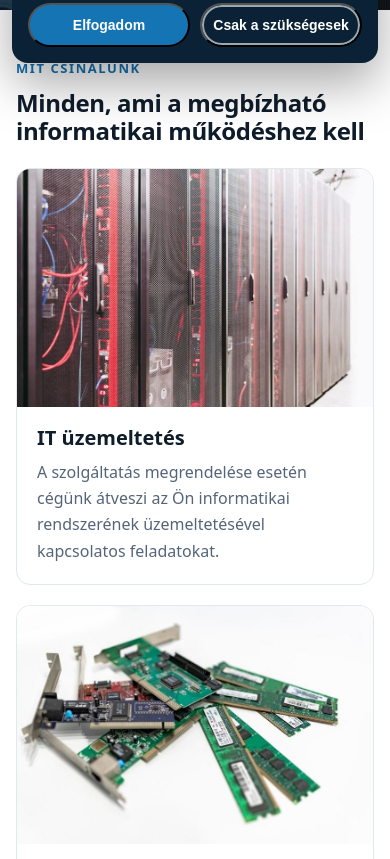
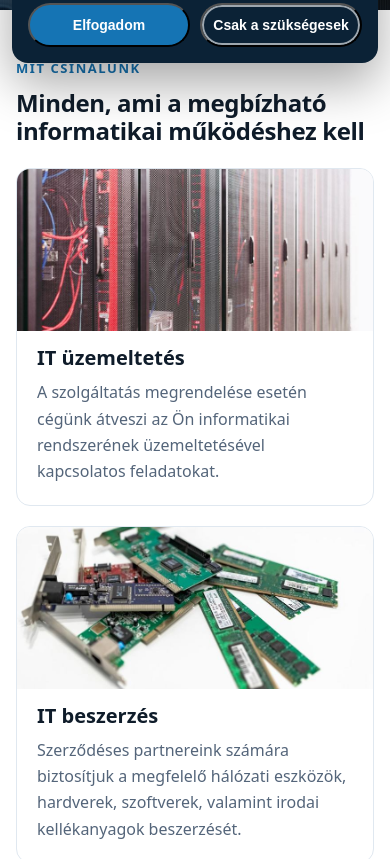
Before and after one commit to EosReborn/lksystems, a plain HTML site: page index.html in a window 390 px wide. Shown: the part 769-1628 px from the top of the page. Drawn offline with Linux system fonts and the light colour scheme.

Commit message:
Mobil: laposabb kártyaképek (2.2:1)
Co-Authored-By: Claude Sonnet 5.5 <noreply@anthropic.com>

```diff
--- a/style.css
+++ b/style.css
@@ -216,3 +216,7 @@ footer a{color:#cfe3f5}
 .card:hover .media{transform:scale(1.04)}
 .card{isolation:isolate}
 @media(hover:none){.card:hover .media{transform:none}}
+
+@media(max-width:640px){
+  .card .media{aspect-ratio:2.2/1;margin-bottom:14px}
+}
```
